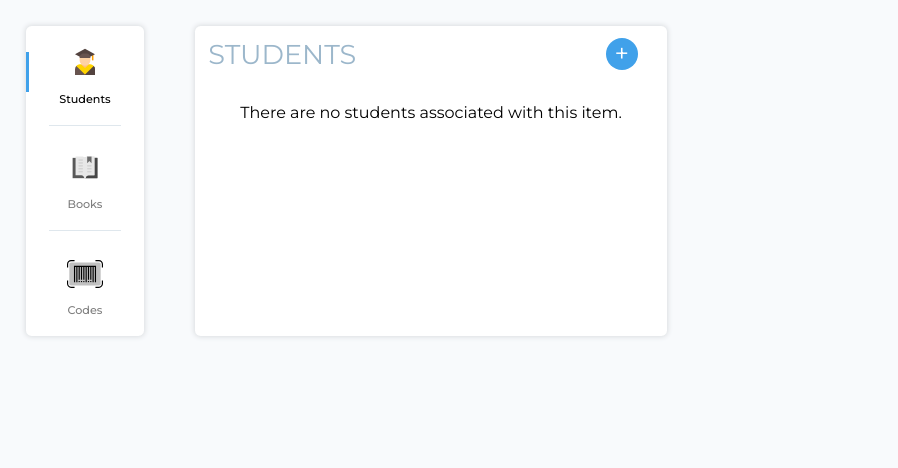
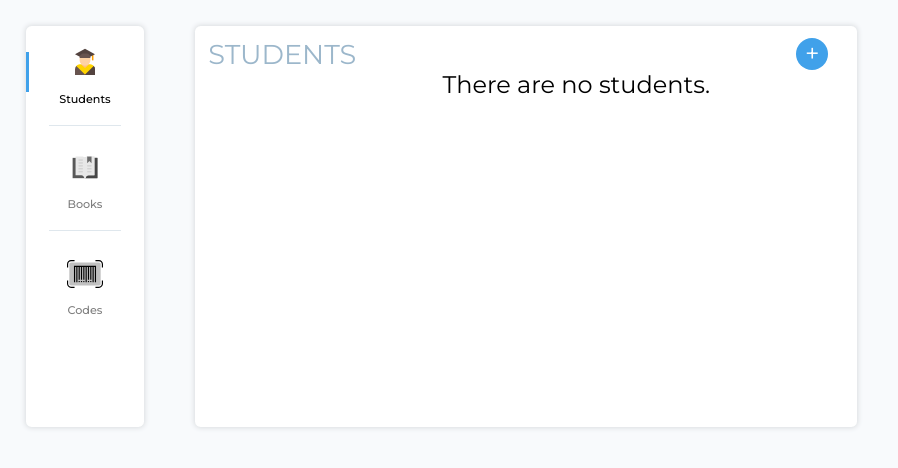
Before and after one commit to cooperhammond/miskatonic-book-manager, a React (Create React App) app in the folder client/: page / in a window 1280 px wide. Shown: the top 468 px of the page, without its empty margins (0-898 px from the left). Built offline with nearby package versions, Linux system fonts and the light colour scheme; what flux, keymirror, request would draw is missing.

Commit message:
Add button by item table

```diff
--- a/client/src/components/DataDisplayTable/DataDisplayTableRender.js
+++ b/client/src/components/DataDisplayTable/DataDisplayTableRender.js
@@ -43,8 +43,13 @@ export default function (props, state) {
     );
   } else {
     return (
-      <div className="no-item-title">
-        There are no {state.itemType}s associated with this item.
+      <div className="no-item-title-wrapper">
+        <div className="no-item-title">
+          There are no {state.itemType}s
+            {this.props.itemType
+              ? " associated with this item"
+              : ""}.
+        </div>
       </div>
     );
   }
--- a/client/src/components/DataDisplayTable/datadisplaytable.scss
+++ b/client/src/components/DataDisplayTable/datadisplaytable.scss
@@ -27,7 +27,7 @@
 
   tbody {
     height: auto;
-    max-height: 30vh;
+    max-height: 35vh;
 
     overflow-x: hidden;
     overflow-y: scroll;
@@ -45,7 +45,13 @@
   }
 }
 
+.no-item-title-wrapper {
+  text-align: center;
+}
+
 .no-item-title {
   padding: 4vh;
   display: inline-block;
+  text-align: center;
+  font-size: 3vh;
 }
--- a/client/src/components/MainFocusBox/focusbox.scss
+++ b/client/src/components/MainFocusBox/focusbox.scss
@@ -1,3 +1,6 @@
+$width: 79.5vh;
+$height: 47vh;
+
 .focusbox {
   height: auto;
   padding: 1%;
@@ -9,10 +12,17 @@
 
   clear: both;
 
+  min-width: $width;
+  max-width: $width;
+
+  min-height: $height;
+  max-height: $height;
+
   .header {
     float: left;
     font-size: 3.4vh;
     color: #9cb7cb;
+  }
 }
 
 .add-button-wrapper {
@@ -50,4 +60,3 @@
     transform: scale(0.9);
   }
 }
-}
--- a/client/src/components/Popup/Popup.js
+++ b/client/src/components/Popup/Popup.js
@@ -28,6 +28,7 @@ class PopupForm extends Component {
     // Bind callback methods to make `this` the correct context.
     this._onChange = this._onChange.bind(this);
     this.handleValueChange = this.handleValueChange.bind(this);
+    this.addAssociatedItem = this.addAssociatedItem.bind(this);
     this.handleCreate = this.handleCreate.bind(this);
     this.handleUpdate = this.handleUpdate.bind(this);
     this.closeSelf = this.closeSelf.bind(this);
@@ -122,6 +123,13 @@ class PopupForm extends Component {
     });
   }
 
+  addAssociatedItem(itemType) {
+    FocusActions.changeView({
+      newScope: "create",
+      newItemType: itemType,
+    });
+  }
+
   handleCreate(event) { // Create
     event.preventDefault(); // prevent reload
 
--- a/client/src/components/Popup/PopupRender.js
+++ b/client/src/components/Popup/PopupRender.js
@@ -65,8 +65,18 @@ export default function (props, state) {
       {scope === "update" ?
         <div className="side-info" onClick={e => e.stopPropagation()}>
           {state.associatedItems.map((items, index) => {
+            console.log(items);
             return (
-              <div key={items + index} className="associated-item-tables">
+              <div key={items + index}>
+                { itemType !== "code" ?
+                  <StandardButton
+                    onClick={() => this.addAssociatedItem(items.itemType)}
+                    class="add-button"
+                    icon="+"
+                  />
+                  : null
+                }
+                <div className="associated-item-tables">
                   <div className="associated-item-titles">
                     {items.itemTitle}
                   </div>
@@ -76,6 +86,7 @@ export default function (props, state) {
                     data={items.data}
                   />
                 </div>
+              </div>
             );
           })}
         </div>
```
Also changed, not shown: 1 other file (tests, documents, lock files or other folders). Lines whose indentation alone changed are shown as unchanged.
